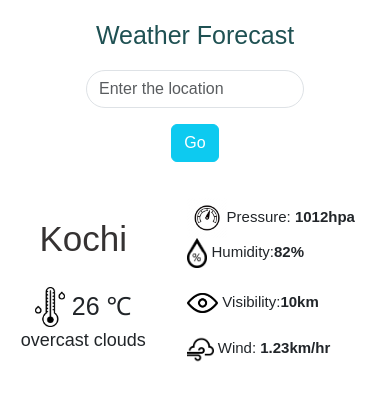
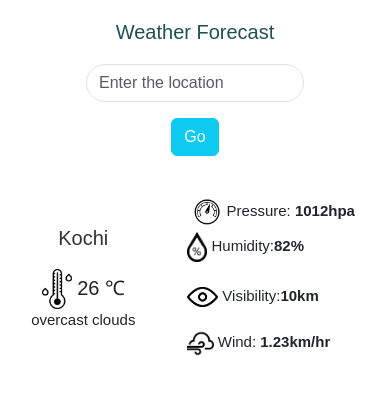
Before and after one commit to karishmap29/weatherapp, a plain HTML site: page index.html in a window 390 px wide. Drawn offline with nearby package versions, Linux system fonts and the light colour scheme.

Commit message:
initial commit

```diff
--- a/weather.css
+++ b/weather.css
@@ -73,7 +73,7 @@ h2{
 }
 @media((max-width:550px) and (min-width:350px)){
     h2{
-        font-size: 25px;
+        font-size: 20px;
     }
 
 
@@ -83,16 +83,16 @@ h2{
 }
 .place{
 
-    font-size: 30px;
+    font-size: 20px;
 }
 #pl{
-    font-size: 35px;
+    font-size: 20px;
 }
 #deg{
-font-size: 25px;
+font-size: 20px;
 }
 #des{
-font-size: 18px;
+font-size: 15px;
 }
 
 
```
